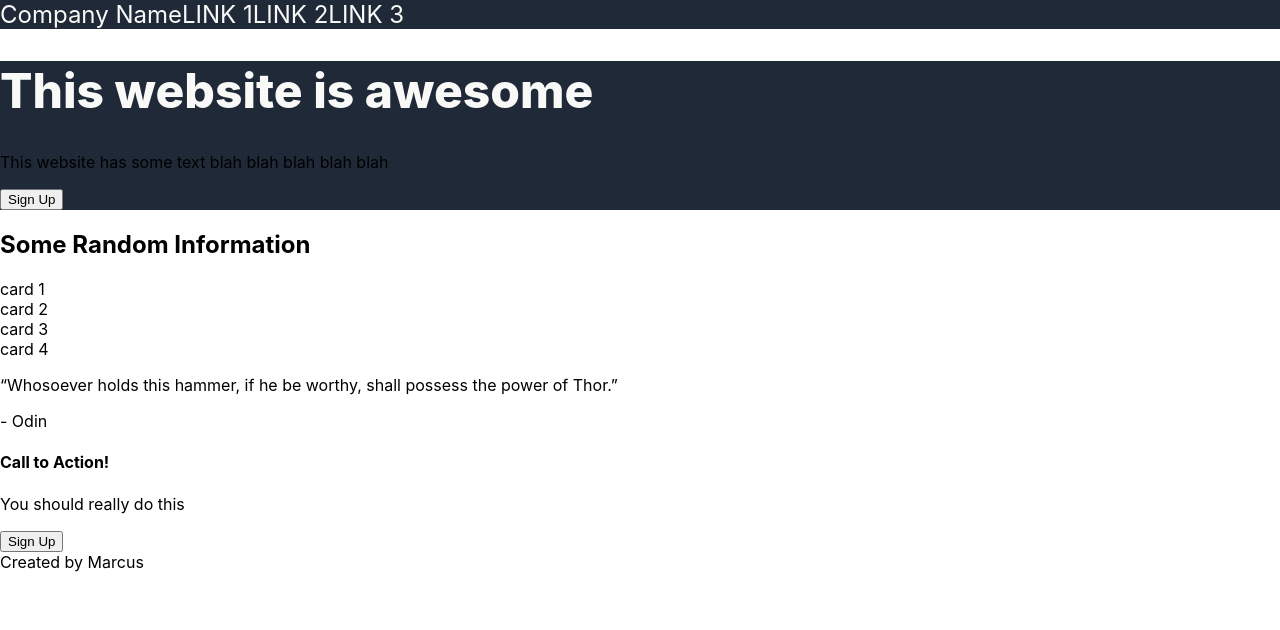
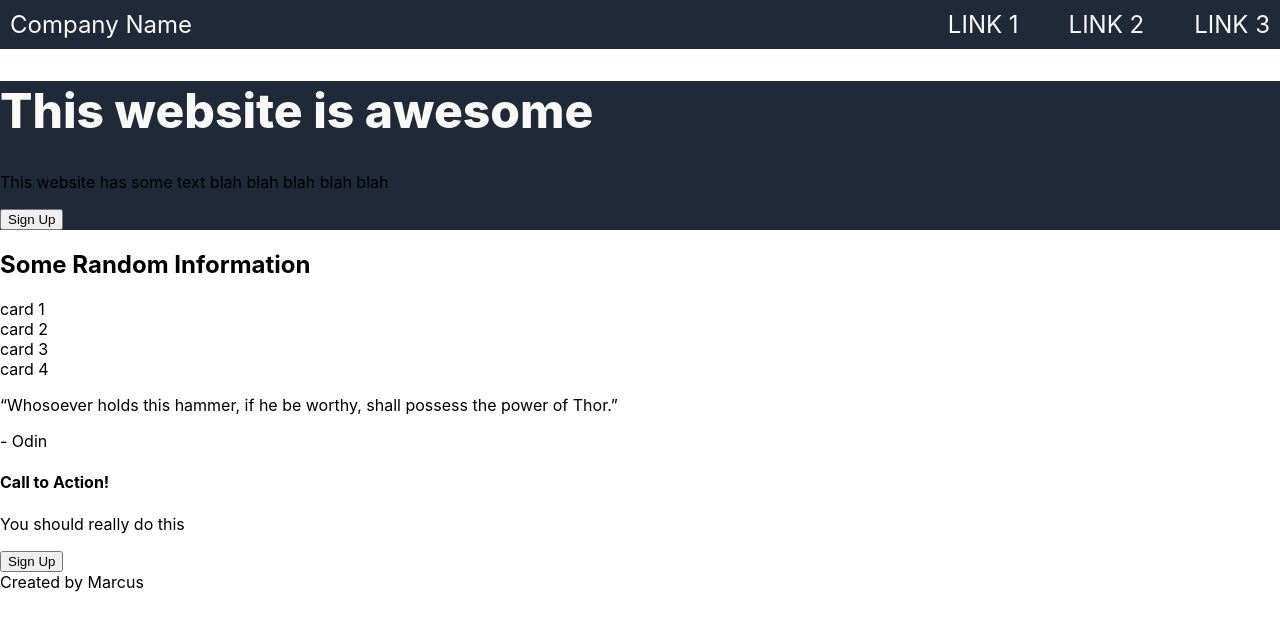
Before and after one commit to marcusalund/odin-landing-page, a plain HTML site: page index.html in a window 1280 px wide. Drawn offline with Linux system fonts and the light colour scheme.

Commit message:
Update header using flexbox

```diff
--- a/style.css
+++ b/style.css
@@ -23,6 +23,8 @@ h1 {
     font-size: 24px;
     color: #F9FAF8;
     display: flex;
+    justify-content: space-between;
+    padding: 10px;
 }
 
 .header-left {
@@ -32,7 +34,8 @@ h1 {
 
 .header-right {
     display: flex;
-    justify-content: space-between
+    justify-content: space-between;
+    gap: 50px;
 }
 
 .container-hero {
```
